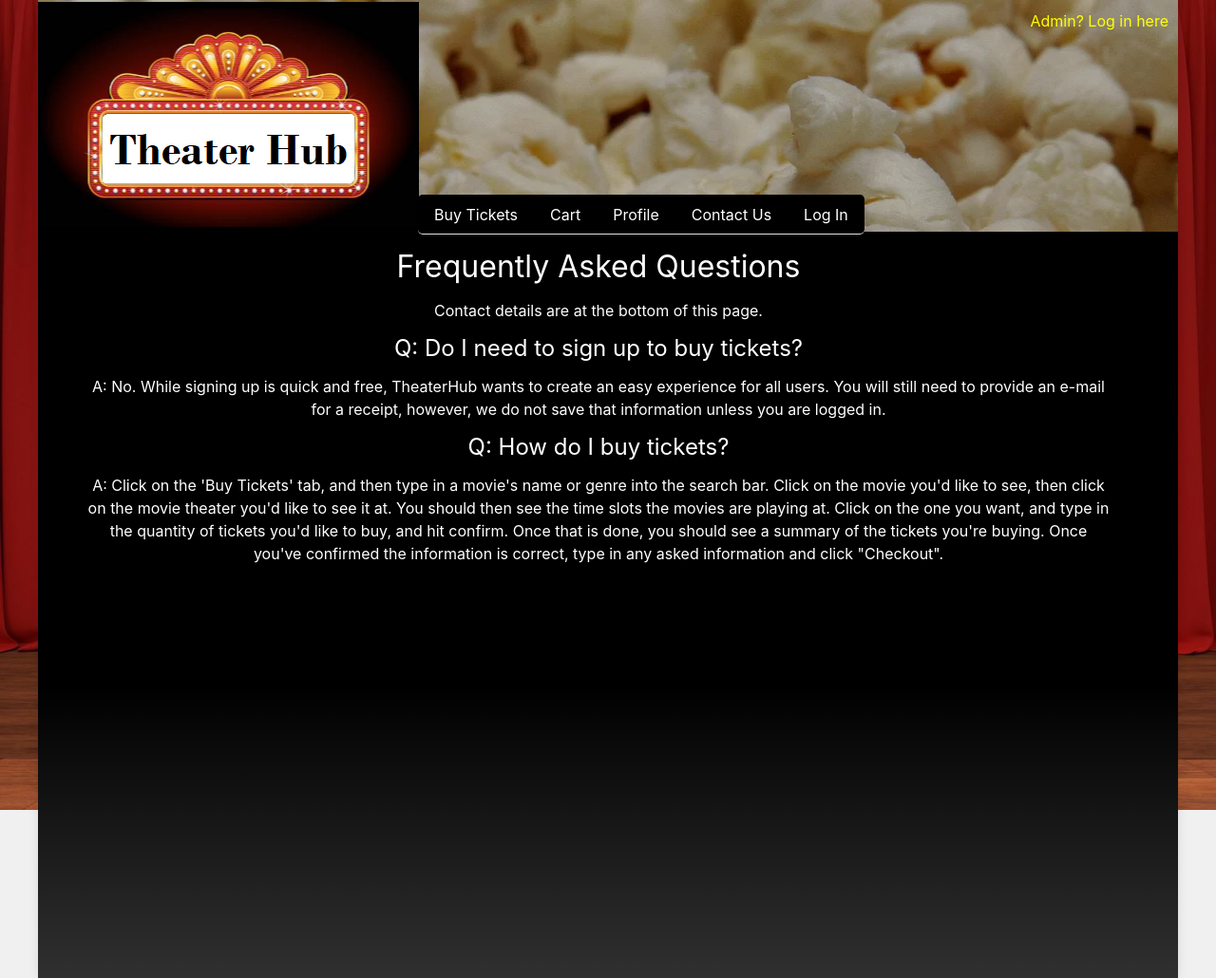
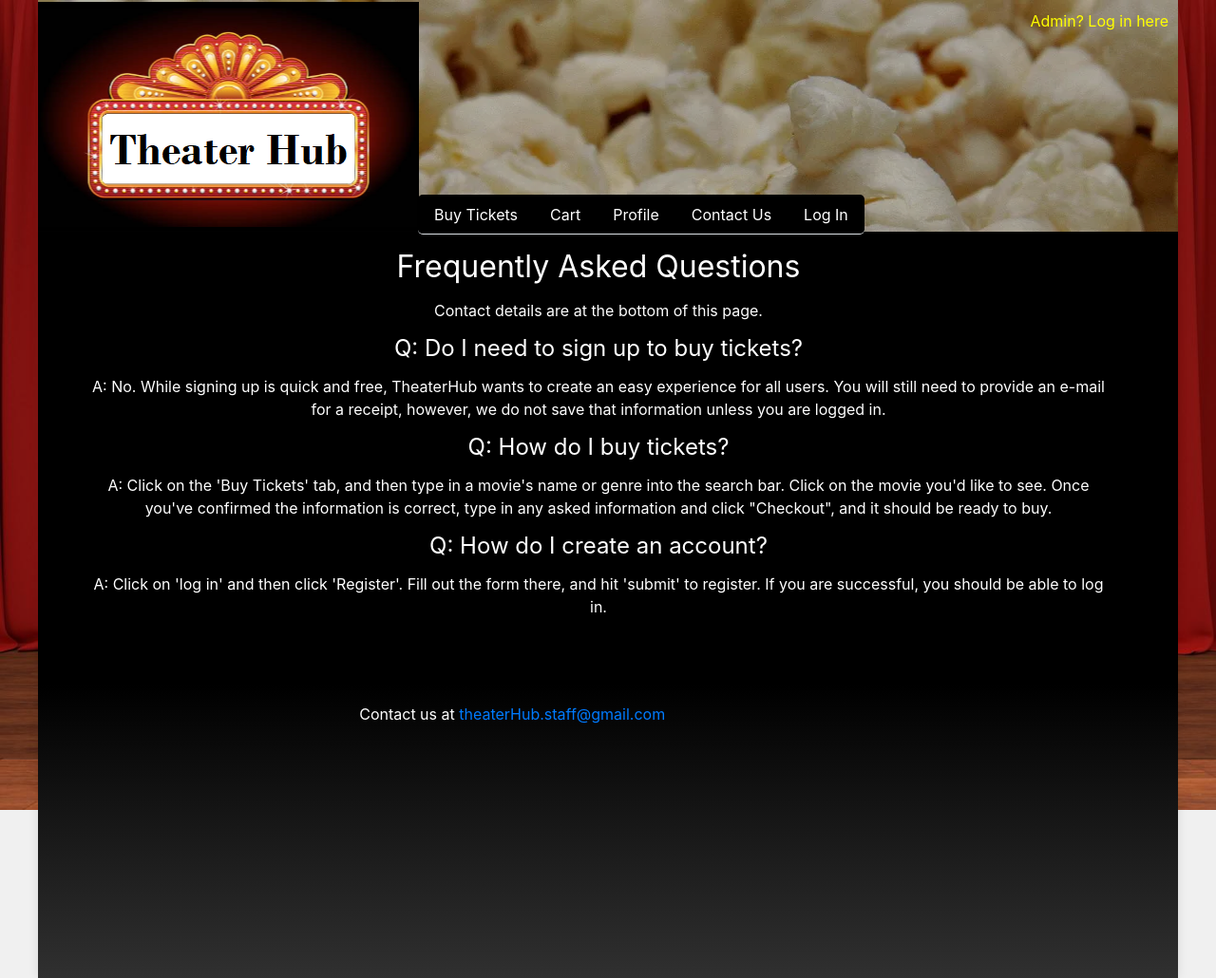
Before and after one commit to MColombo00/CSC330-TheaterHub, a Flask app: page /contact_us in a window 1280 px wide. Shown: the whole page at 95% size. Run offline with Flask 3, Linux system fonts and the light colour scheme; parts of the project's set-up code (start-up, migrations or seed data) failed here and were passed over; some libraries are stand-ins or nearby versions.

Commit message:
Updated Contact Us text + Added actual E-Mail at the bottom.

```diff
--- a/app/templates/contact_us.html
+++ b/app/templates/contact_us.html
@@ -1,10 +1,23 @@
 {% extends "base.html" %}
 {% block title %}TheaterHub - Contact Us{% endblock %}
 {% block content %}
-	<span class="title">Frequently Asked Questions</span>
-	<span class="title" style="font-size:16px;">Contact details are at the bottom of this page.</span>
- 	<span class="title" style="font-size:24px;">Q: Do I need to sign up to buy tickets?</span>
-	<span class="title" style="font-size:16px;">A: No. While signing up is quick and free, TheaterHub wants to create an easy experience for all users. You will still need to provide an e-mail for a receipt, however, we do not save that information unless you are logged in.</span>
-	<span class="title" style="font-size:24px;">Q: How do I buy tickets?</span>
-	<span class="title" style="font-size:16px;">A: Click on the 'Buy Tickets' tab, and then type in a movie's name or genre into the search bar. Click on the movie you'd like to see, then click on the movie theater you'd like to see it at. You should then see the time slots the movies are playing at. Click on the one you want, and type in the quantity of tickets you'd like to buy, and hit confirm. Once that is done, you should see a summary of the tickets you're buying. Once you've confirmed the information is correct, type in any asked information and click "Checkout".</span>
+
+    <!-- Question 1 -->
+    <span class="title">Frequently Asked Questions</span>
+    <span class="title" style="font-size:16px;">Contact details are at the bottom of this page.</span>
+    <span class="title" style="font-size:24px;">Q: Do I need to sign up to buy tickets?</span>
+    <span class="title" style="font-size:16px;">A: No. While signing up is quick and free, TheaterHub wants to create an easy experience for all users. You will still need to provide an e-mail for a receipt, however, we do not save that information unless you are logged in.</span>
+
+    <!-- Question 2 -->
+    <span class="title" style="font-size:24px;">Q: How do I buy tickets?</span>
+    <span class="title" style="font-size:16px;">A: Click on the 'Buy Tickets' tab, and then type in a movie's name or genre into the search bar. Click on the movie you'd like to see. Once you've confirmed the information is correct, type in any asked information and click "Checkout", and it should be ready to buy.</span>
+
+    <!-- Question 3 -->
+    <span class="title" style="font-size:24px;">Q: How do I create an account?</span>
+    <span class="title" style="font-size:16px;">A: Click on 'log in' and then click 'Register'. Fill out the form there, and hit 'submit' to register. If you are successful, you should be able to log in.</span>
+
+    <!-- Contact Information Section -->
+    <div id="contact-info" style="position: fixed; bottom: 20px; width: 78%; text-align: center;">
+        <p>Contact us at <a href="mailto:theaterHub.staff@gmail.com">theaterHub.staff@gmail.com</a></p>
+    </div>
 {% endblock %}
```
